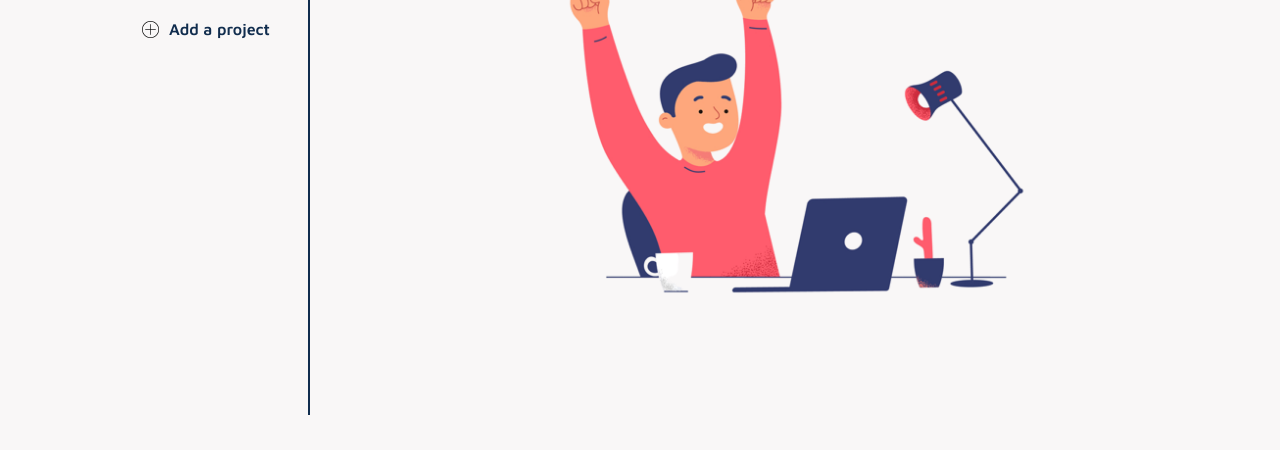
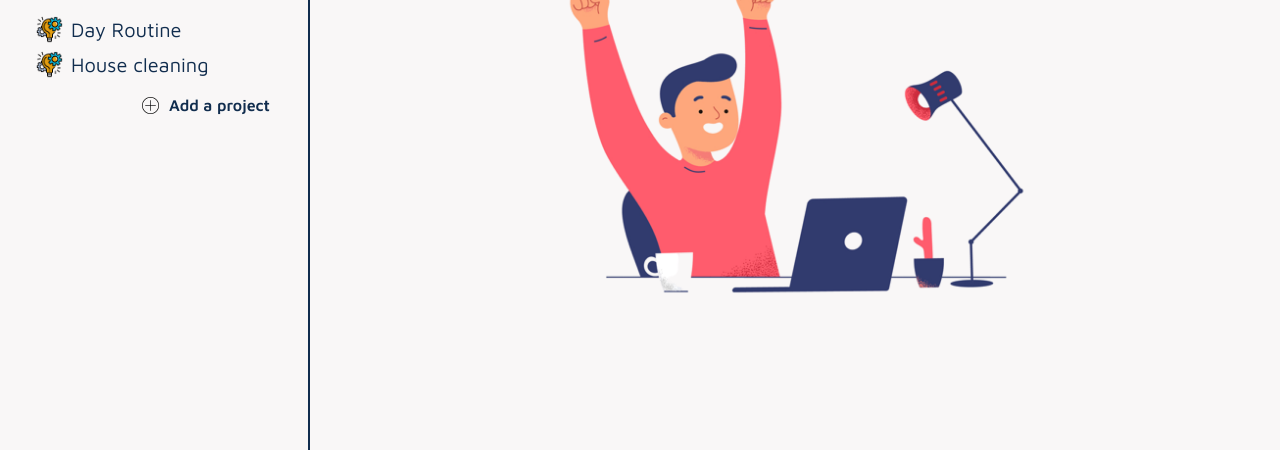
Before and after one commit to oessayeg/To-DoApp, a website built with webpack: page dist/index.html in a window 1280 px wide. Shown: the part 385-835 px from the top of the page. Before the commit the page ends 800 px from the top, so only its background shows below. Built offline with nearby package versions, Linux system fonts and the light colour scheme.

Commit message:
Fix 'Add task' button bug + add default projects
After clicking on the 'add task' button, the block stays there and each time the button appears it creates a new one with the same name. Now each time that block is deleted.
The user will get some default projects and tasks if he visits the page for the first time.

```diff
--- a/src/index.js
+++ b/src/index.js
@@ -15,6 +15,28 @@ import { displayHighPriorityTasks, displayThisMonth,
 import displayNameOfProjects from './modules/displayProjectsName';
 import newProjectButton from './modules/addProjectButton.js';
 
+// Initial example tasks (If a user visites the page for the first time)
+let obj = [
+	{
+		name: "Day Routine",
+		tasks: [
+				{name: "Wake up at 8:30 am.", dueDate: "2023-09-03", priority: "High", isChecked: true},
+				{name: "Prepare and eat breakfast at 9:00 am.", dueDate: "2023-09-03", priority: "High", isChecked: true},
+				{name: "Work out or read a book for 45 minutes.", dueDate: "2023-09-03", priority: "Medium", isChecked: false},
+				{name: "Study for 2h 30min, no break.", dueDate: "2023-09-03", priority: "High", isChecked: false}
+			]
+	},
+	{
+		name: "House cleaning",
+		tasks: [
+			 {name: "Take out the trash.", dueDate: "2023-06-25", priority: "High", isChecked: false},
+			{name: "Clean the dishes.", dueDate: "2023-06-25", priority: "High", isChecked: true},
+			{name: "Clean the toilet.", dueDate: "2023-06-25", priority: "High", isChecked: false},
+			{name: "Buy toilet paper.", dueDate: "2023-06-25", priority: "High", isChecked: false}
+		]
+	}
+]
+
 // Main array object that'll contain projects and tasks
 let projects = [];
 
@@ -22,7 +44,7 @@ let projects = [];
 if (localStorage.getItem("projects"))
 	projects = JSON.parse(localStorage.getItem("projects"))
 else
-	projects = [];
+	projects = obj;
 
 putAddProjectButton(projects.length);
 addProjectHandler(projects);
--- a/src/modules/displayProject.js
+++ b/src/modules/displayProject.js
@@ -47,6 +47,7 @@ export function addTaskEvent(project, projectArray)
 
 	addNoteButton.addEventListener("click", (e) =>
 	{
+		document.querySelector("#add-task-block").remove();
 		addNoteButton.remove();
 		taskForm(project, projectArray);
 	})
--- a/src/style/style.css
+++ b/src/style/style.css
@@ -28,6 +28,7 @@ main
 {
 	display: grid;
 	grid-template-columns: auto 1fr;
+	grid-template-rows: 1fr;
 	gap: 3px;
 }
 
@@ -37,6 +38,7 @@ article
 	padding-right: 60px;
 	display: flex;
 	flex-direction: column;
+	padding-bottom: 40px;
 }
 
 ul
```
Also changed, not shown: src/modules/displayTask.js (+10 -0 lines), dist/main.js.
